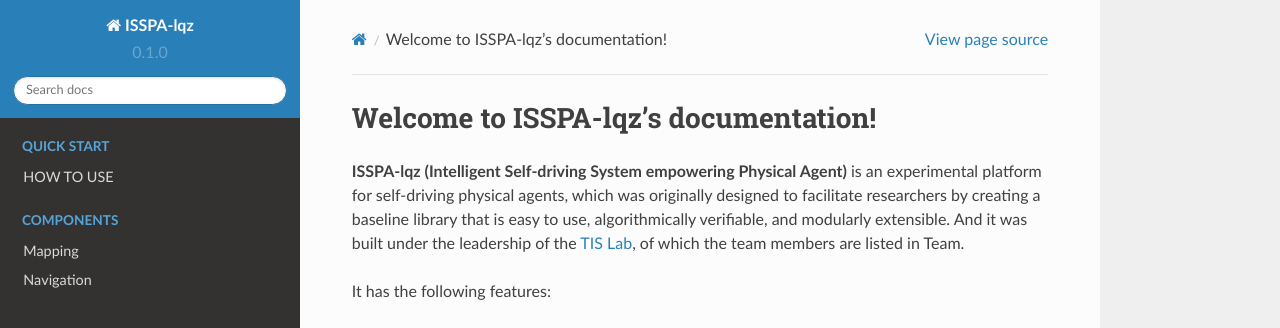
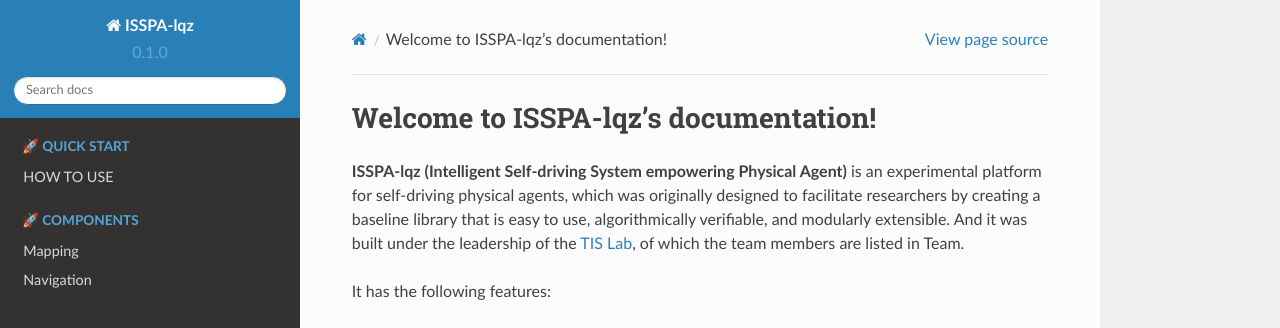
Before and after one commit to Vathan27/ISSPA-Docs-lqz, a Sphinx documentation site: the page built from docs/source/index.rst, in a window 1280 px wide. Shown: the top 328 px of the page. Built offline with Sphinx 7.4.7 and the Read the Docs theme 2.0.0, drawn with Linux system fonts in a browser that asks for light colours.

Commit message:
minor modified

```diff
--- a/docs/source/index.rst
+++ b/docs/source/index.rst
@@ -23,14 +23,14 @@ in the top left corner.
 
 .. toctree::
    :maxdepth: 2
-   :caption: QUICK START
+   :caption: 🚀 QUICK START
    :hidden:
 
    /tutorial/index
 
 .. toctree::
    :maxdepth: 2
-   :caption: COMPONENTS
+   :caption: 🚀 COMPONENTS
    :hidden:
 
    /components/mapping.rst
```
